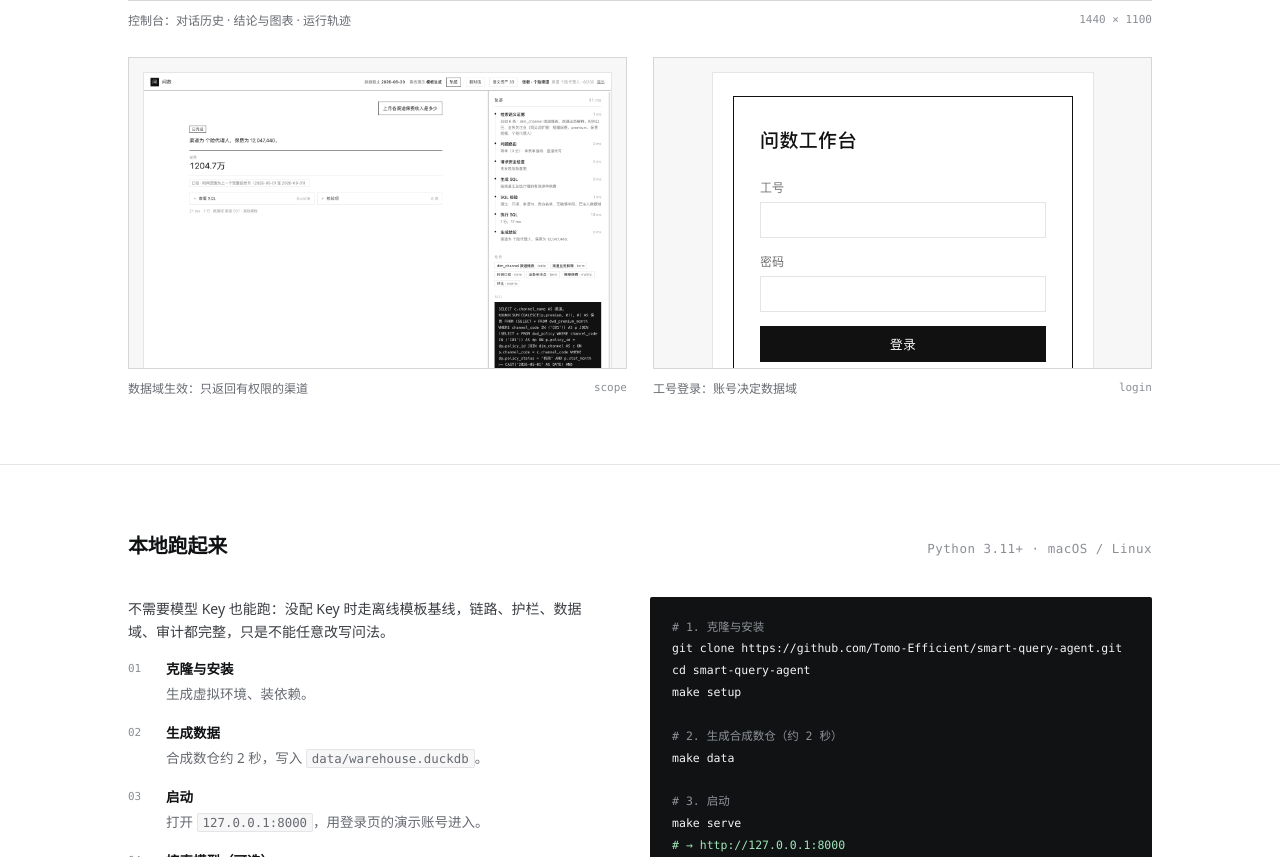
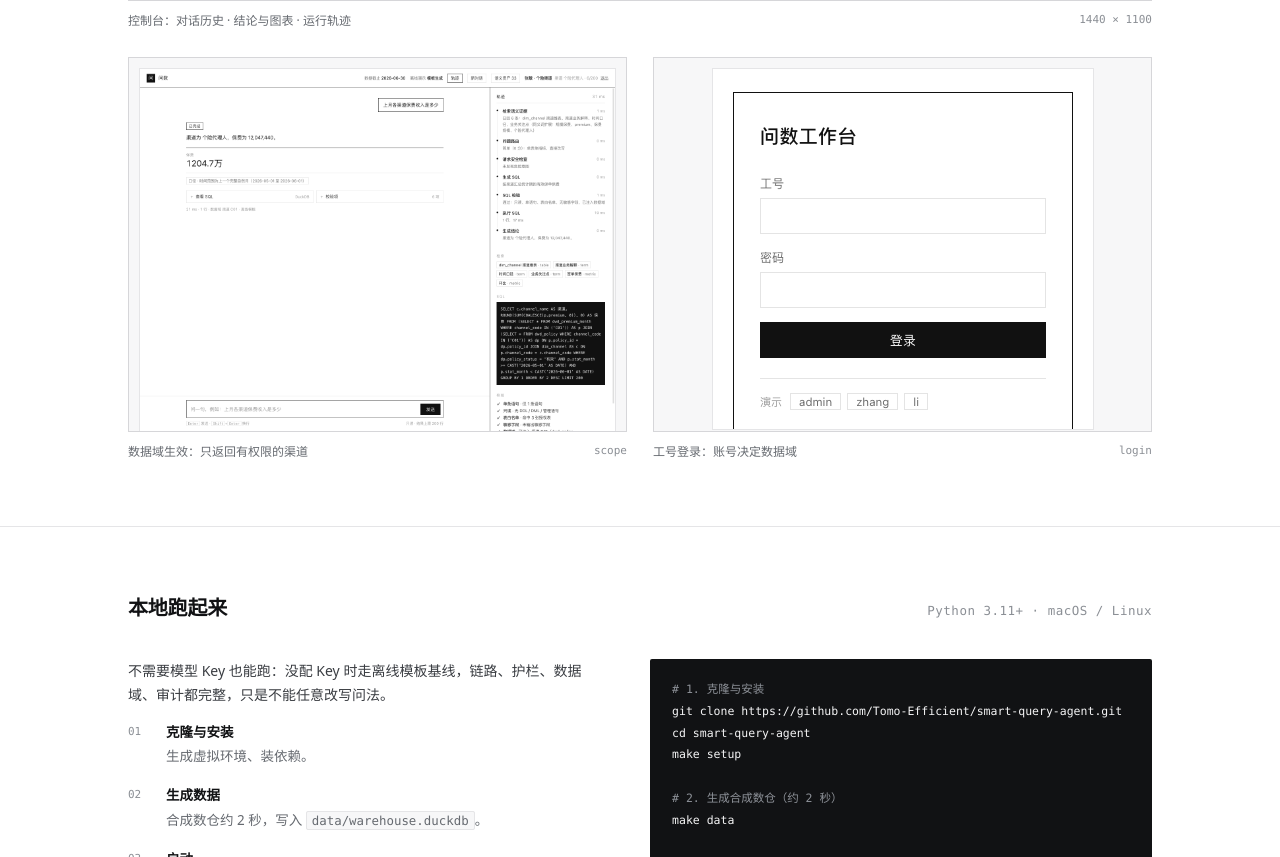
Before and after one commit to Tomo-Efficient/smart-query-agent, a plain HTML site: page index.html in a window 1280 px wide. Shown: the part 2111-2968 px from the top of the page. Drawn offline with Linux system fonts and the light colour scheme.

Commit message:
style(site): 截图缩略图改为 4:3 比例

```diff
--- a/index.html
+++ b/index.html
@@ -93,7 +93,7 @@
   .frame{border:1px solid var(--line-2);background:var(--soft);overflow:hidden}
   .frame img{display:block;width:100%;height:auto}
   .shots .shot:not(.big) .frame{
-    aspect-ratio:16/10;display:grid;place-items:center;padding:14px;
+    aspect-ratio:4/3;display:grid;place-items:center;padding:10px;
   }
   .shots .shot:not(.big) .frame img{
     width:auto;max-width:100%;max-height:100%;object-fit:contain;
```
